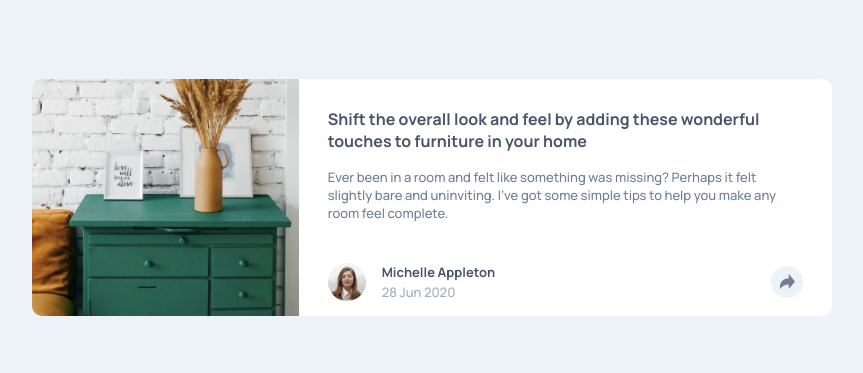
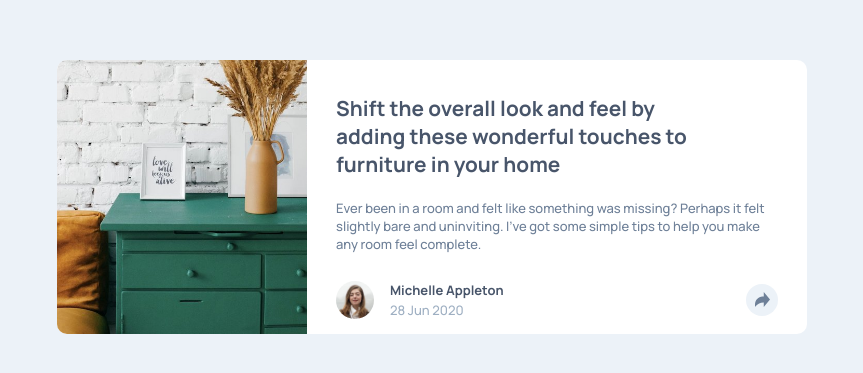
Before and after one commit to AlexandroMunera/FrontendMentor-ArticlePreview, a plain HTML site: page index.html in a window 1280 px wide. Shown: the part 203-576 px from the top of the page, without its empty margins (208-1071 px from the left). Drawn offline with Linux system fonts and the light colour scheme.

Commit message:
General style

```diff
--- a/styles.scss
+++ b/styles.scss
@@ -23,7 +23,8 @@ body {
   background-color: white;
   color: $DesaturatedDarkBlue;
   border-radius: 10px;
-  max-width: 800px;
+  max-width: 750px;
+  min-height: 270px;
 
   @media screen and (min-width: 550px) {
     display: grid;
@@ -45,10 +46,11 @@ body {
   }
 
   .card__body {
-    padding: 13px 29px;
+    padding: 13px 29px 0 29px;
 
     .card_title {
-      font-size: 1rem;
+      font-size: 1.3rem;
+      padding-right: 2.4em;
       color: $VeryDarkGrayishBlue;
     }
   }
```
Also changed, not shown: styles.css, 1 other file.
